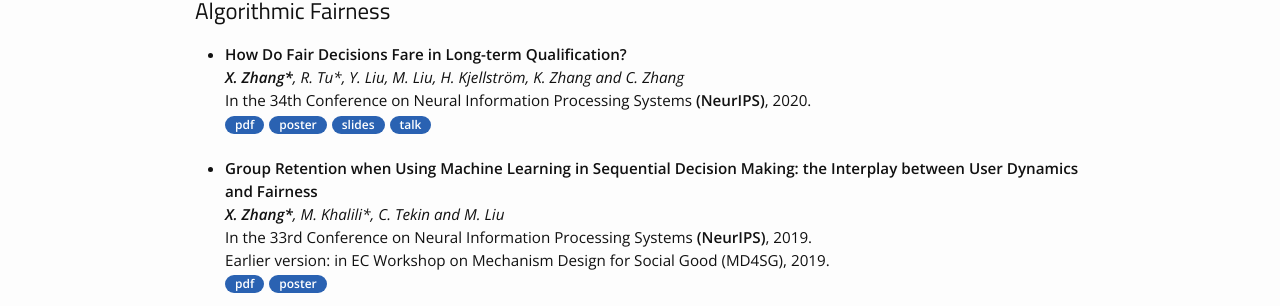
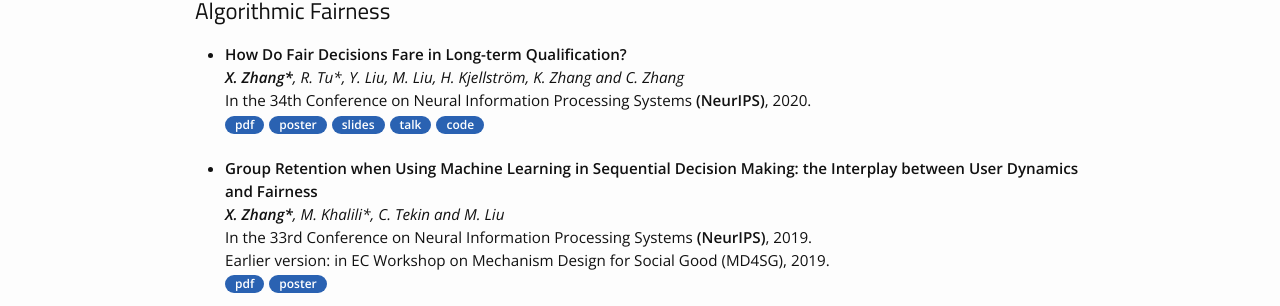
Before and after one commit to xueruzhang/xueruzhang.github.io, a Jekyll site: the page built from publications.md, in a window 1280 px wide. Shown: the part 203-509 px from the top of the page. Built offline with Jekyll 4.4.1, drawn with Linux system fonts in a browser that asks for light colours.

Commit message:
message accompanying my updates

```diff
--- a/publications.md
+++ b/publications.md
@@ -12,7 +12,7 @@ Here is my <a href= "https://scholar.google.com/citations?user=PNBO_a4AAAAJ&hl=e
 		<b>How Do Fair Decisions Fare in Long-term Qualification?</b><br>
 		<i><b>X. Zhang*</b>, R. Tu*, Y. Liu, M. Liu, H. Kjellström, K. Zhang and C. Zhang</i><br>
 		In the 34th Conference on Neural Information Processing Systems <b>(NeurIPS)</b>, 2020.<br>
-		<a href="neurips20.pdf"><div class="color-button">pdf</div></a><a href="poster/neurips20.pdf"><div class="color-button">poster</div></a><a href="slides/neurips20.pdf"><div class="color-button">slides</div></a><a href="talk/neurips20.m4v"><div class="color-button">talk</div></a>
+		<a href="neurips20.pdf"><div class="color-button">pdf</div></a><a href="poster/neurips20.pdf"><div class="color-button">poster</div></a><a href="slides/neurips20.pdf"><div class="color-button">slides</div></a><a href="talk/neurips20.m4v"><div class="color-button">talk</div></a><a href="https://github.com/TURuibo/long-term-impact-of-fairness-constraints"><div class="color-button">code</div></a>
 	</li><br>
 	<li>
 		<b>Group Retention when Using Machine Learning in Sequential Decision Making: the Interplay between User Dynamics and Fairness
```
Also changed, not shown: 1 other file.
